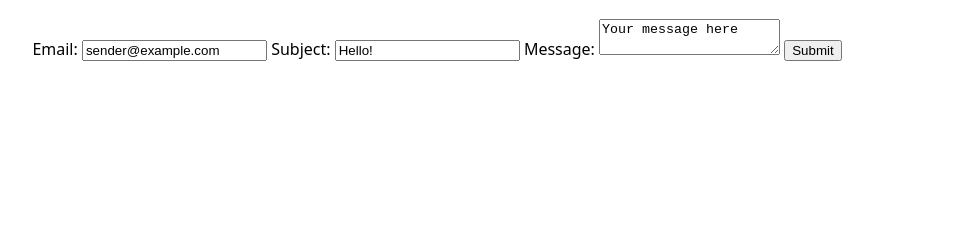
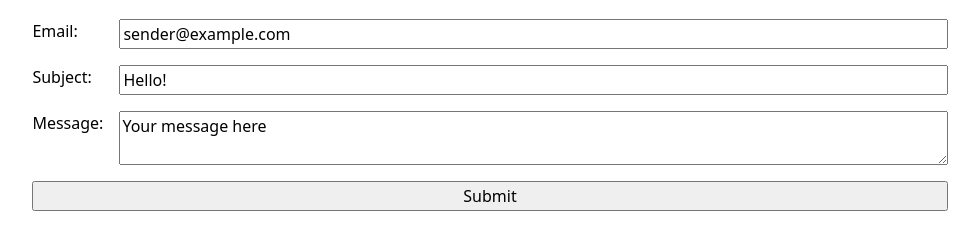
Before and after one commit to LiuxuhongDS/portfolio, a plain HTML site: page contact/index.html in a window 1280 px wide. Shown: the part 137-386 px from the top of the page, without its empty margins (150-1129 px from the left). Drawn offline with Linux system fonts and the light colour scheme.

Commit message:
Style contact form

```diff
--- a/style.css
+++ b/style.css
@@ -36,3 +36,24 @@
     border-bottom: 0.4em solid oklch(80% 3% 200);
     padding-bottom: 0.1em;
 }
+form {
+    display: grid;
+    grid-template-columns: auto 1fr;
+    gap: 1em;
+}
+
+form label {
+    display: grid;
+    grid-template-columns: subgrid;
+    grid-column: 1 / -1;
+}
+
+form input, form textarea, form button {
+    font: inherit;
+    width: 100%;
+    box-sizing: border-box;
+}
+
+form button {
+    grid-column: 1 / -1;
+}
```
